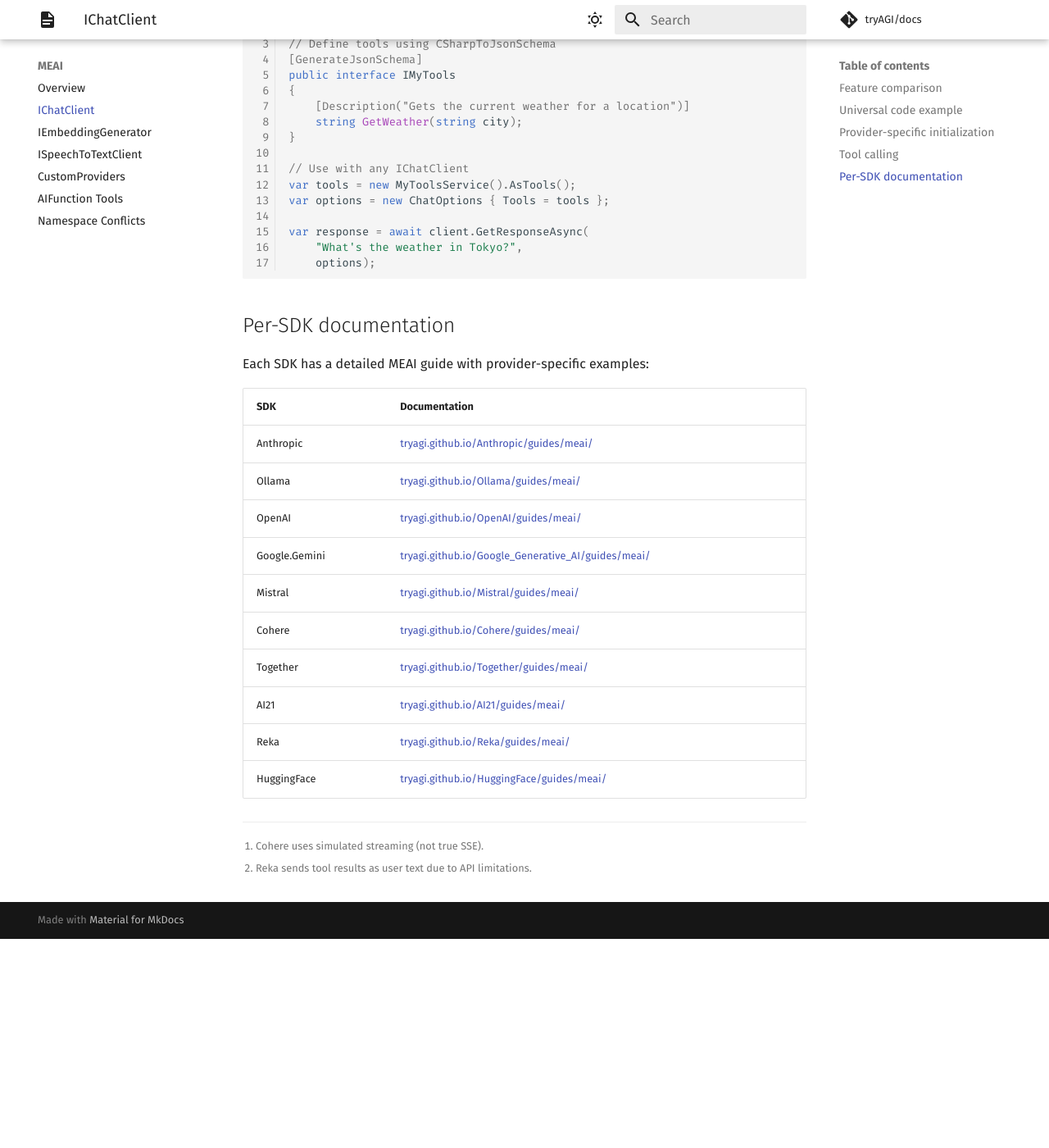
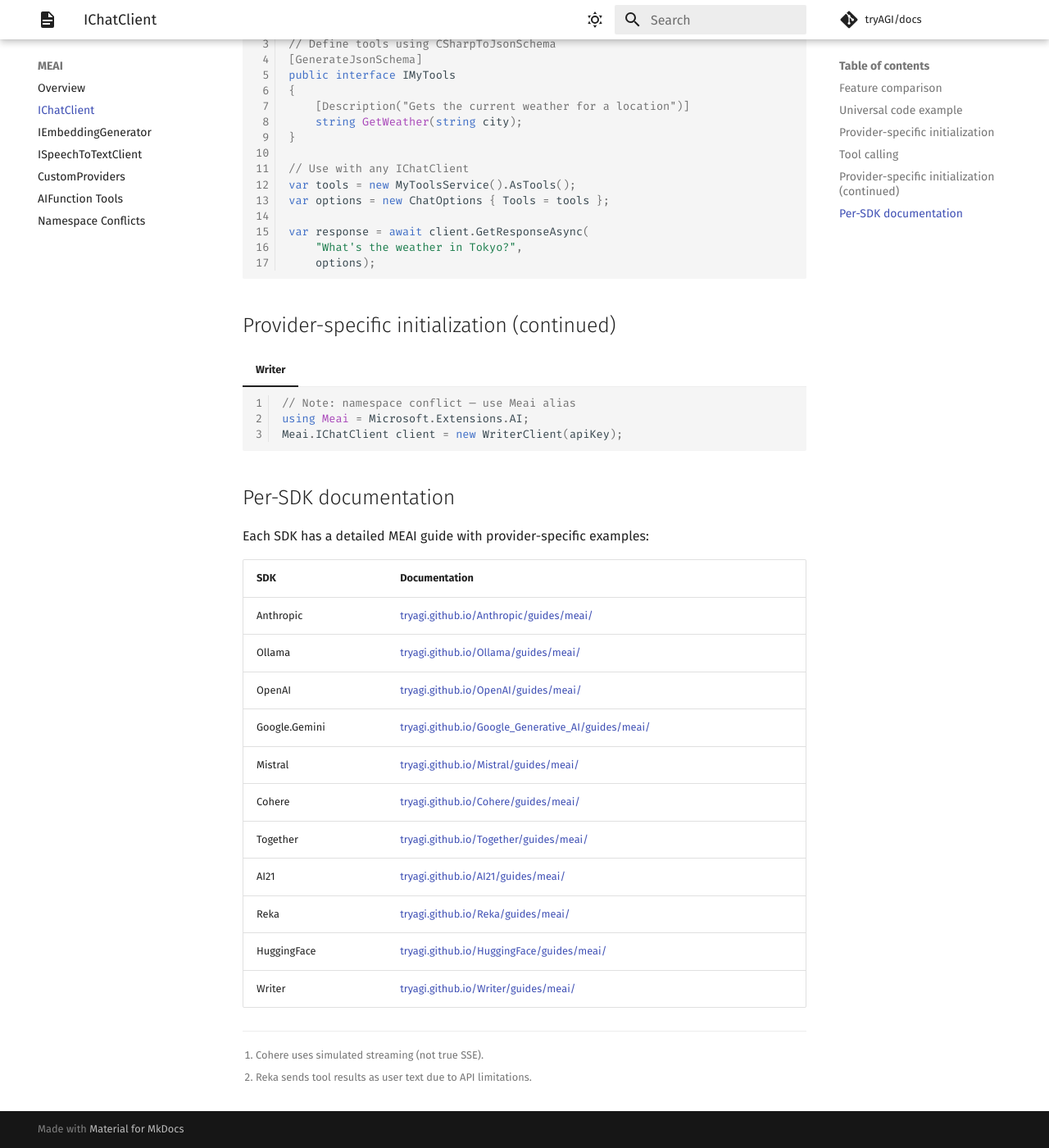
Before and after one commit to tryAGI/docs, an MkDocs documentation site: the page built from docs/meai/chat-client.md, in a window 1280 px wide and 1400 px high, scrolled down 1609 px. Shown: the whole window at 82% size. Built offline with MkDocs 1.6.1 and Material for MkDocs 9.7.7, drawn with Linux system fonts in a browser that asks for light colours; comment, search, counter and statistics services are not loaded; the version menu is left out; before the commit the page ends 2754 px from its top, so only the background shows below that.

Commit message:
Update MEAI chat-client, embedding-generator, and STT pages
- chat-client.md: added Writer column to feature matrix, init example,
  and docs link
- embedding-generator.md: added TwelveLabs and Mixedbread columns to
  feature matrix, init examples (direct cast pattern), and docs links
- speech-to-text.md: fixed Deepgram/Gladia/Cartesia init examples to
  use direct cast pattern (not .AsSpeechToTextClient()), added note
  about Deepgram URL requirement and WebSocket streaming

Co-Authored-By: Claude Opus 4.6 <noreply@anthropic.com>

````diff
--- a/docs/meai/chat-client.md
+++ b/docs/meai/chat-client.md
@@ -4,17 +4,17 @@ The `IChatClient` interface provides a unified API for chat completions across a
 
 ## Feature comparison
 
-| Feature | Anthropic | Ollama | OpenAI | Gemini | Mistral | Cohere | Together | AI21 | Reka | HuggingFace |
-|---------|:-:|:-:|:-:|:-:|:-:|:-:|:-:|:-:|:-:|:-:|
-| Text | Y | Y | Y | Y | Y | Y | Y | Y | Y | Y |
-| Streaming | Y | Y | Y | Y | Y | ~[^1] | Y | Y | Y | Y |
-| Tool calling | Y | Y | Y | Y | Y | Y | Y | Y | Y[^2] | Y |
-| Images | Y | Y | Y | Y | Y | - | - | - | Y | - |
-| PDFs | Y | - | - | - | - | - | - | - | Y | - |
-| Audio/Video | - | - | - | - | - | - | - | - | Y | - |
-| Thinking | Y | Y | - | Y | - | - | - | - | - | - |
-| Structured output | - | - | Y | - | - | - | - | - | Y | - |
-| Reasoning | - | - | - | - | - | - | Y | Y | - | - |
+| Feature | Anthropic | Ollama | OpenAI | Gemini | Mistral | Cohere | Together | AI21 | Reka | HuggingFace | Writer |
+|---------|:-:|:-:|:-:|:-:|:-:|:-:|:-:|:-:|:-:|:-:|:-:|
+| Text | Y | Y | Y | Y | Y | Y | Y | Y | Y | Y | Y |
+| Streaming | Y | Y | Y | Y | Y | ~[^1] | Y | Y | Y | Y | Y |
+| Tool calling | Y | Y | Y | Y | Y | Y | Y | Y | Y[^2] | Y | Y |
+| Images | Y | Y | Y | Y | Y | - | - | - | Y | - | - |
+| PDFs | Y | - | - | - | - | - | - | - | Y | - | - |
+| Audio/Video | - | - | - | - | - | - | - | - | Y | - | - |
+| Thinking | Y | Y | - | Y | - | - | - | - | - | - | - |
+| Structured output | - | - | Y | - | - | - | - | - | Y | - | - |
+| Reasoning | - | - | - | - | - | - | Y | Y | - | - | - |
 
 [^1]: Cohere uses simulated streaming (not true SSE).
 [^2]: Reka sends tool results as user text due to API limitations.
@@ -103,6 +103,16 @@ var response = await client.GetResponseAsync(
     options);
 ```
 
+## Provider-specific initialization (continued)
+
+=== "Writer"
+
+    ```csharp
+    // Note: namespace conflict — use Meai alias
+    using Meai = Microsoft.Extensions.AI;
+    Meai.IChatClient client = new WriterClient(apiKey);
+    ```
+
 ## Per-SDK documentation
 
 Each SDK has a detailed MEAI guide with provider-specific examples:
@@ -119,3 +129,4 @@ Each SDK has a detailed MEAI guide with provider-specific examples:
 | AI21 | [tryagi.github.io/AI21/guides/meai/](https://tryagi.github.io/AI21/guides/meai/) |
 | Reka | [tryagi.github.io/Reka/guides/meai/](https://tryagi.github.io/Reka/guides/meai/) |
 | HuggingFace | [tryagi.github.io/HuggingFace/guides/meai/](https://tryagi.github.io/HuggingFace/guides/meai/) |
+| Writer | [tryagi.github.io/Writer/guides/meai/](https://tryagi.github.io/Writer/guides/meai/) |
````
Also changed, not shown: docs/meai/embedding-generator.md (+25 -6 lines), docs/meai/speech-to-text.md (+8 -6 lines).
